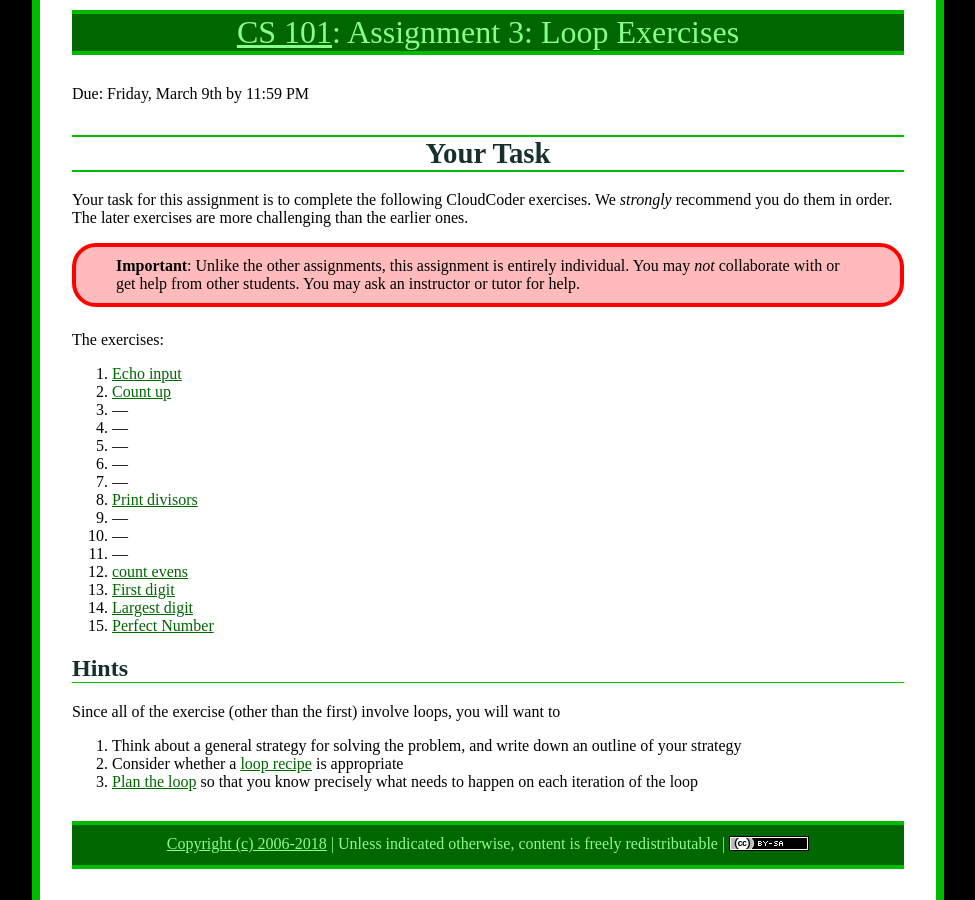
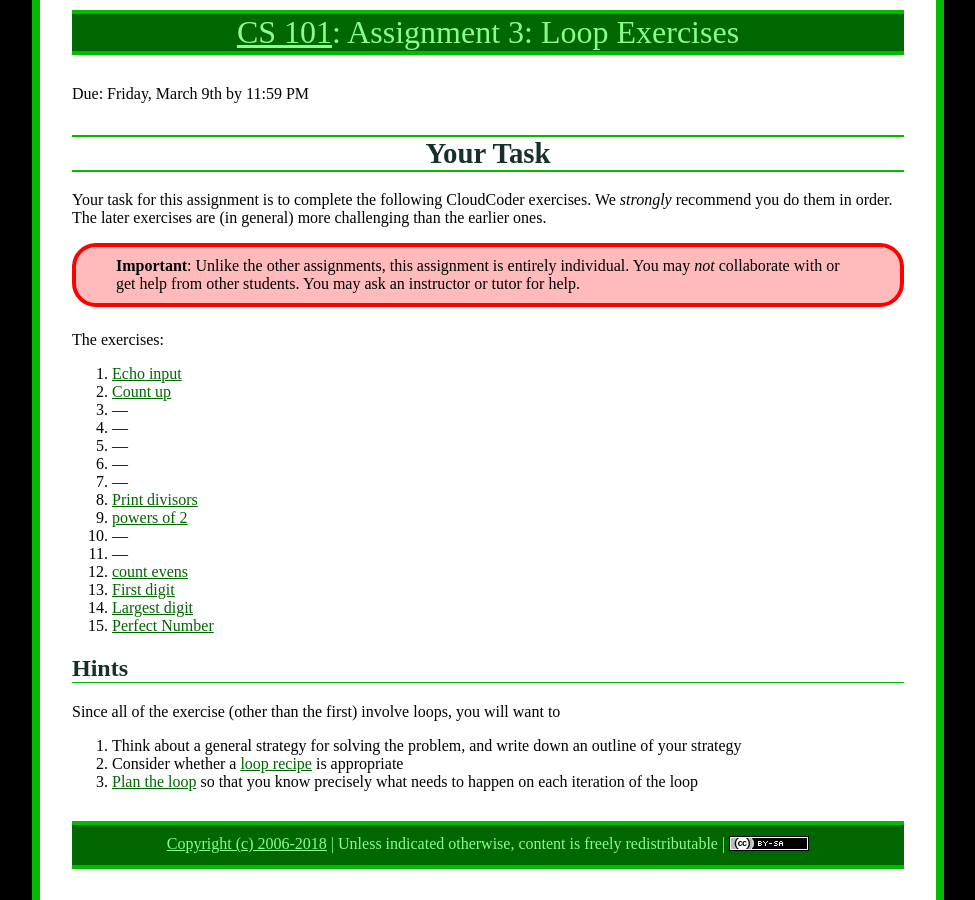
Before and after one commit to ycpcs/cs101-spring2018, a Jekyll site: the page built from assign/assign03.md, in a window 1280 px wide. Shown: the whole page, without its empty margins (152-1127 px from the left). Built offline with Jekyll 4.4.1, drawn with Linux system fonts in a browser that asks for light colours.

Commit message:
added another loop exercise

```diff
--- a/assign/assign03.md
+++ b/assign/assign03.md
@@ -7,7 +7,7 @@ Due: Friday, March 9th by 11:59 PM
 
 # Your Task
 
-Your task for this assignment is to complete the following CloudCoder exercises.  We <em>strongly</em> recommend you do them in order.  The later exercises are more challenging than the earlier ones.
+Your task for this assignment is to complete the following CloudCoder exercises.  We <em>strongly</em> recommend you do them in order.  The later exercises are (in general) more challenging than the earlier ones.
 
 <div class="callout">
 <b>Important</b>: Unlike the other assignments, this assignment is entirely individual.  You may <em>not</em> collaborate with or get help from other students.  You may ask an instructor or tutor for help.
@@ -23,7 +23,7 @@ The exercises:
 6. &mdash;
 7. &mdash;
 8. [Print divisors](https://cs.ycp.edu/cloudcoder/#exercise?c=17,p=869)
-9. &mdash;
+9. [powers of 2](https://cs.ycp.edu/cloudcoder/#exercise?c=17,p=878)
 10. &mdash;
 11. &mdash;
 12. [count evens](https://cs.ycp.edu/cloudcoder/#exercise?c=17,p=874)
```
